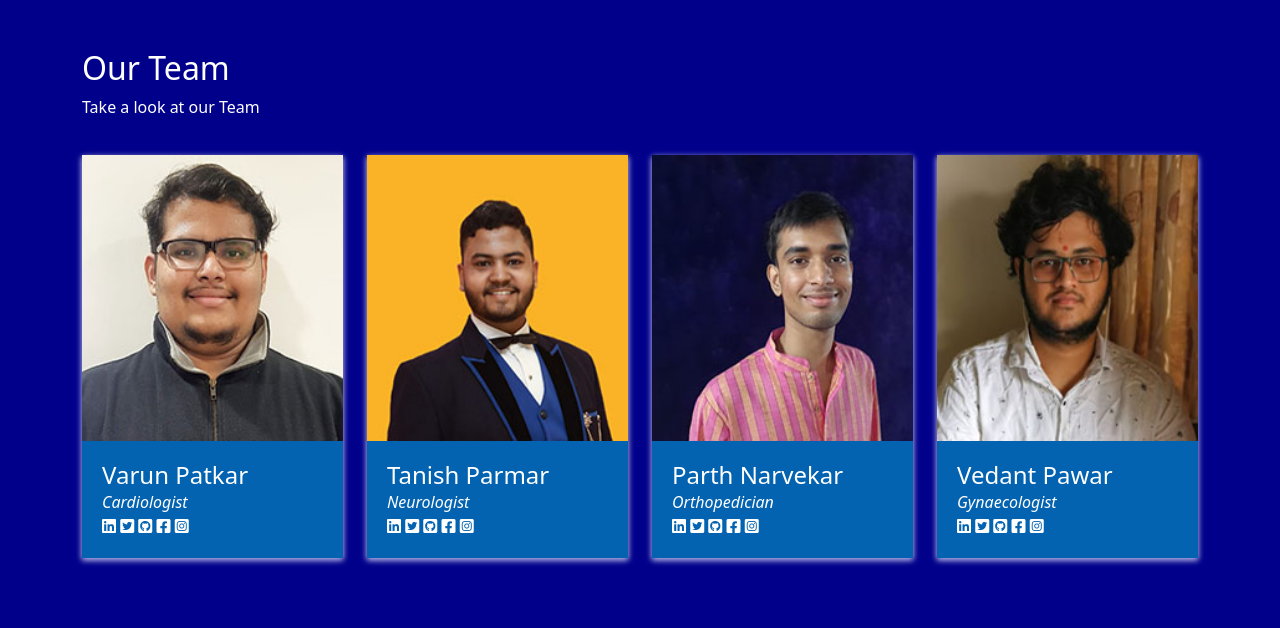
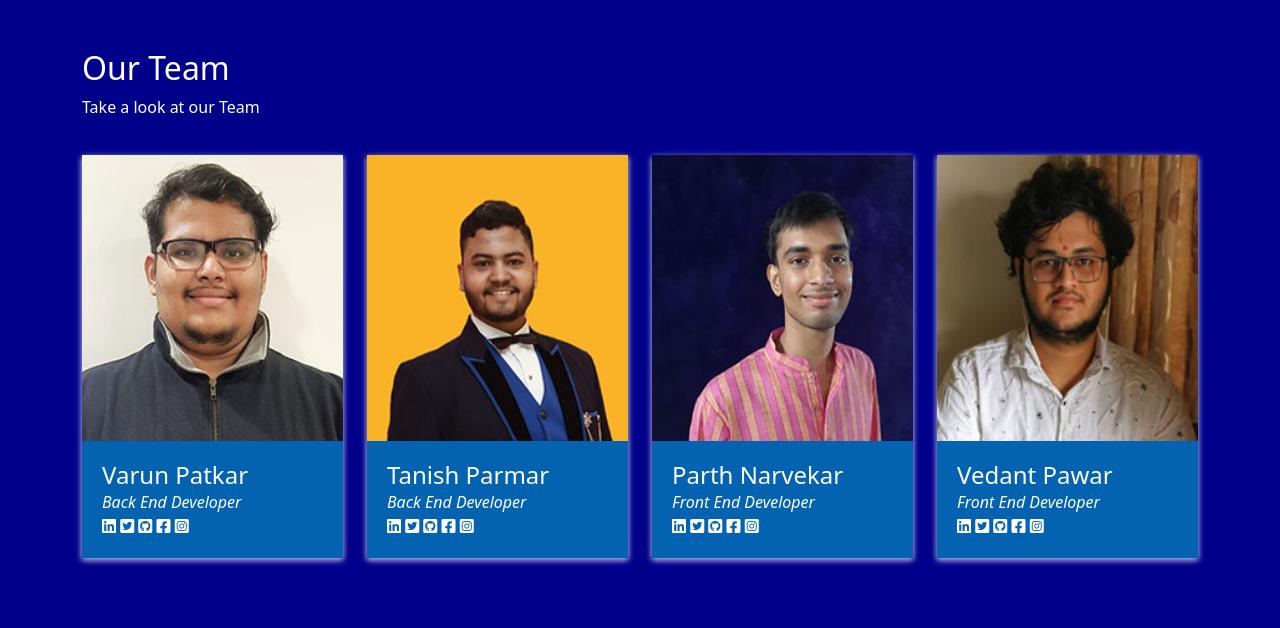
Before and after one commit to miniprojectsfit23/DiseaseDetectionML, a Django app: page / in a window 1280 px wide. Shown: the part 1679-2307 px from the top of the page. Run offline with Django 3.2, Linux system fonts and the light colour scheme.

Commit message:
changed team

```diff
--- a/templates/ml_tools/list_all.html
+++ b/templates/ml_tools/list_all.html
@@ -129,7 +129,7 @@
 					<img src="{% static 'ml_tools/images/VarunPatkar_Profile1.jpg' %}" alt="">
 					<div class="det-o">
 						<h4>Varun Patkar</h4>
-						<i>Cardiologist</i>
+						<i>Back End Developer</i>
 						<br>
 						<a href="https://github.com/Varun-Patkar"><i class="fab fa-linkedin"></i></a>
 						<i class="fab fa-twitter-square"></i>
@@ -145,7 +145,7 @@
 					<img src="{% static 'ml_tools/images/Tanish_Profile1.jpg' %}" alt="">
 					<div class="det-o">
 						<h4>Tanish Parmar</h4>
-						<i>Neurologist</i>
+						<i>Back End Developer</i>
 						<br>
 						<a href="https://github.com/tanishparmar"><i class="fab fa-linkedin"></i></a>
 						<i class="fab fa-twitter-square"></i>
@@ -161,7 +161,7 @@
 					<img src="{% static 'ml_tools/images/Parth_Profile1.jpg' %}" alt="">
 					<div class="det-o">
 						<h4>Parth Narvekar</h4>
-						<i>Orthopedician</i>
+						<i>Front End Developer</i>
 						<br>
 						<a href="https://github.com/parthnarvekar"><i class="fab fa-linkedin"></i></a>
 						<i class="fab fa-twitter-square"></i>
@@ -177,7 +177,7 @@
 					<img src="{% static 'ml_tools/images/Vedant_Profile1.jpg' %}" alt="">
 					<div class="det-o">
 						<h4>Vedant Pawar</h4>
-						<i>Gynaecologist</i>
+						<i>Front End Developer</i>
 						<br>
 						<a href="https://github.com/vedantrpawar"><i class="fab fa-linkedin"></i></a>
 						<i class="fab fa-twitter-square"></i>
```
